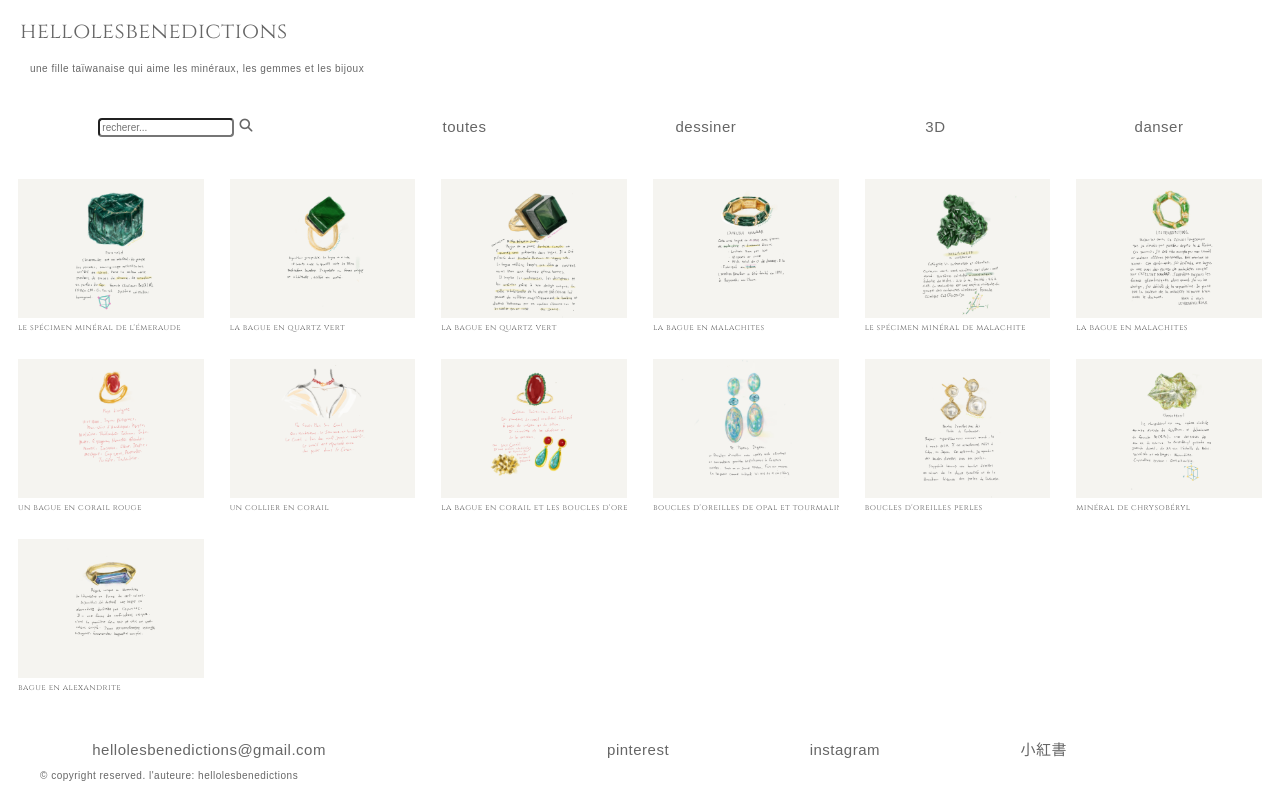
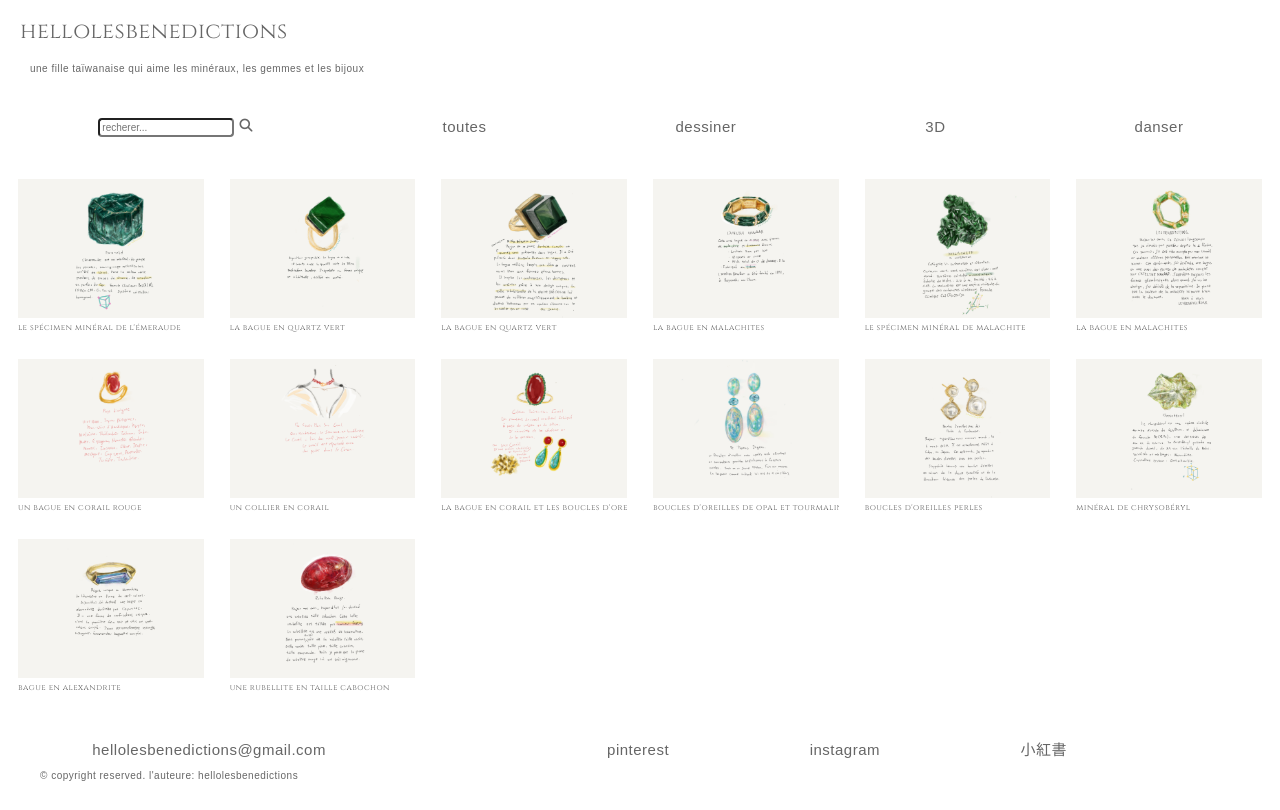
Before and after one commit to somethingpearls/hellolesbenedictions, a plain HTML site: page index.html in a window 1280 px wide. Drawn offline with Linux system fonts and the light colour scheme; a web font is replaced by a local one.

Commit message:
added gem16 rubellite

```diff
--- a/index.html
+++ b/index.html
@@ -105,6 +105,13 @@
                 <h4>bague en alexandrite </h4>
             </div>
 
+            <div class="image-box" data-name="toutes dessiner rubellite gemme rouge cabochon taillée ronde " >
+                <a href="https://www.instagram.com/p/C4xLoAIyUAO/" target="_blank" id="gem16"><img src="images/gem16 rubellite.jpg" alt="ne rubellite en taille cabochon"></a><br>
+                <h4>une rubellite en taille cabochon</h4>
+            </div>
+
+
+
 
 
 
```
Also changed, not shown: images/gem16 rubellite.jpg (added).
